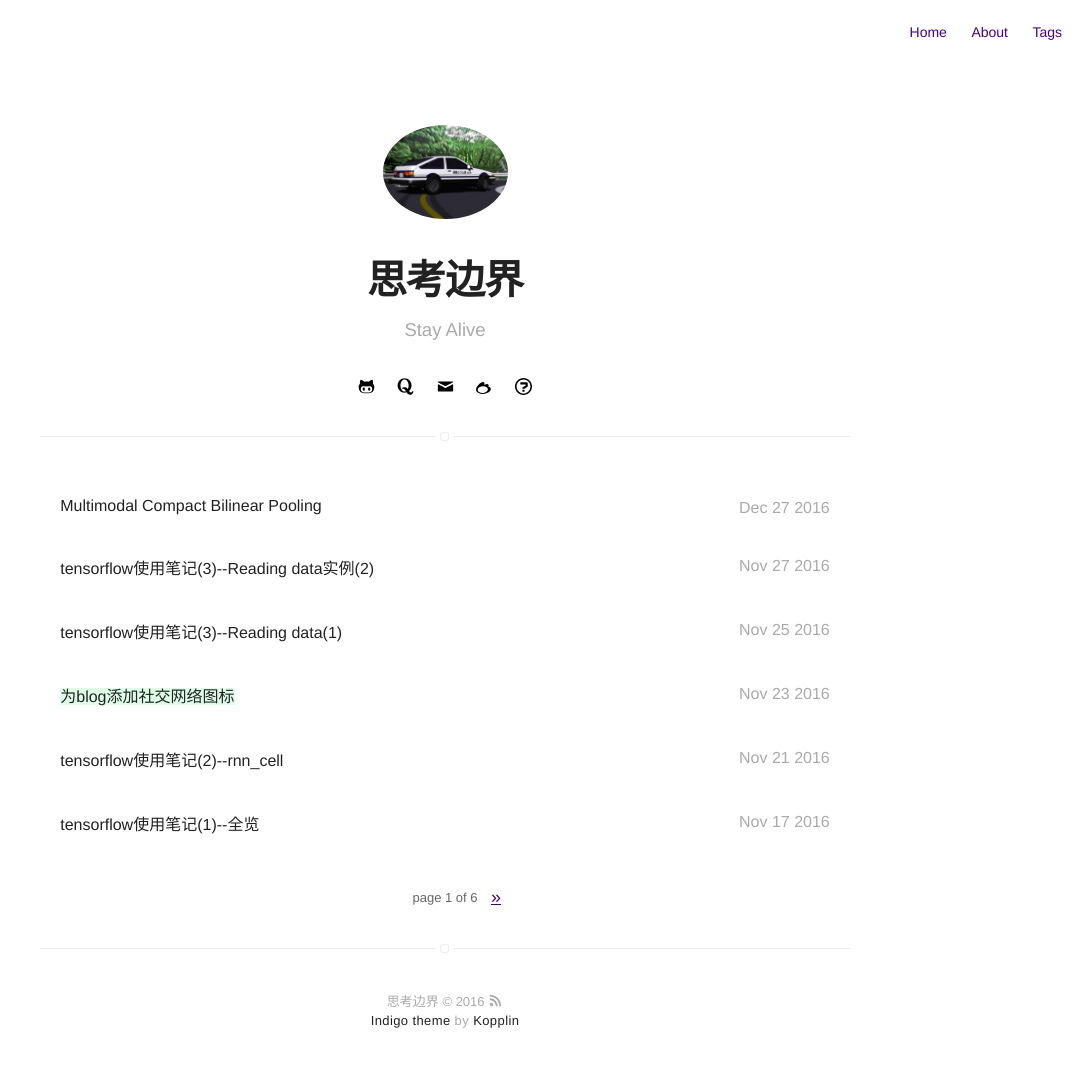
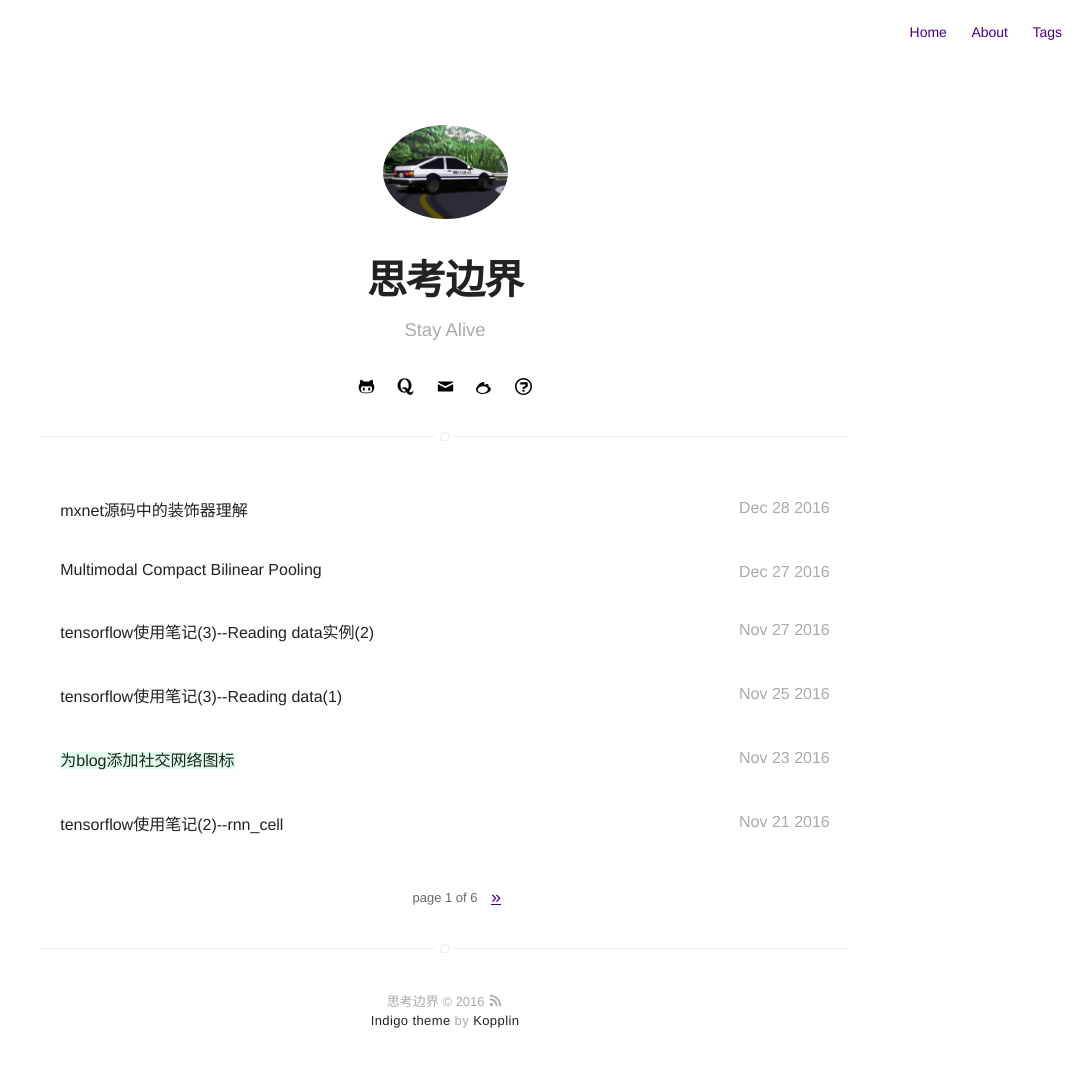
Before and after one commit to sunjieee/saicoco.github.io, a Jekyll site: the page built from blog/index.html, in a window 1280 px wide. Shown: the whole page, without its empty margins (195-1280 px from the left). Built offline with Jekyll 4.4.1, drawn with Linux system fonts in a browser that asks for light colours; the list of posts is cut into pages by our own code; some of the changed lines change nothing that is shown.

Commit message:
decorater

````diff
--- a/_config.yml
+++ b/_config.yml
@@ -9,7 +9,6 @@
 # better with square images
 external-image: false
 picture: assets/images/pro.jpg
-
 # url: https://koppl.in/indigo
 url: http://saicoco.github.io
 
--- /dev/null
+++ b/_posts/2016-12-29-python-docor.md
@@ -0,0 +1,150 @@
+---
+title: "mxnet源码中的装饰器理解"
+layout: post
+date: 2016-12-28
+image: ../downloads/mxnet/register.png
+headerImage: true
+tag: python
+blog: true
+start: true
+author: karl
+description: python装饰器
+---
+
+今天趁着跑实验的间隙跑去阅读mxnet源码，看到了这么一段代码：
+
+```python
+class Optimizer(object):
+    """Base class of all optimizers."""
+    opt_registry = {}
+
+    @staticmethod
+    def register(klass):
+        """Register optimizers to the optimizer factory"""
+        assert(isinstance(klass, type))
+        name = klass.__name__.lower()
+        if name in Optimizer.opt_registry:
+            print('WARNING: New optimizer %s.%s is overriding '
+                  'existing optimizer %s.%s' % (
+                      klass.__module__, klass.__name__,
+                      Optimizer.opt_registry[name].__module__,
+                      Optimizer.opt_registry[name].__name__))
+        Optimizer.opt_registry[name] = klass
+        return klass
+
+    @staticmethod
+    def create_optimizer(name, rescale_grad=1, **kwargs):
+        """Create an optimizer with specified name.
+
+        Parameters
+        ----------
+        name: str
+            Name of required optimizer. Should be the name
+            of a subclass of Optimizer. Case insensitive.
+
+        rescale_grad : float
+            Rescaling factor on gradient.
+
+        kwargs: dict
+            Parameters for optimizer
+
+        Returns
+        -------
+        opt : Optimizer
+            The result optimizer.
+        """
+        if name.lower() in Optimizer.opt_registry:
+            return Optimizer.opt_registry[name.lower()](
+                rescale_grad=rescale_grad,
+                **kwargs)
+        else:
+            raise ValueError('Cannot find optimizer %s' % name)
+
+register = Optimizer.register
+
+@register
+class SGD(Optimizer):
+    """A very simple SGD optimizer with momentum and weight regularization.
+
+    Parameters
+    ----------
+    learning_rate : float, optional
+        learning_rate of SGD
+
+    momentum : float, optional
+       momentum value
+
+    wd : float, optional
+        L2 regularization coefficient add to all the weights
+
+    rescale_grad : float, optional
+        rescaling factor of gradient.
+
+    clip_gradient : float, optional
+        clip gradient in range [-clip_gradient, clip_gradient]
+
+    param_idx2name : dict of string/int to float, optional
+        special treat weight decay in parameter ends with bias, gamma, and beta
+    """
+    def __init__(self, momentum=0.0, **kwargs):
+        super(SGD, self).__init__(**kwargs)
+        self.momentum = momentum
+
+```
+
+以上代码在Optimazer.py中，然后你会在model.py中看到构造Optimazer时仅仅使用`create_optimizer(*args)`便可以得到对应的Optimazer,这里我好奇它的执行顺序，入口为函数`create_optimizer()`,终点为`class SGD`,那么通过基类如何构造子类，注意到有装饰器`@register`,所以首先执行类方法`register`,然后执行构建基类，再构建SGD,于是我做了如下测试：
+```python
+# -*- coding=utf-8 -*-
+# Have a good day~
+
+class my_base(object):
+    test_dict = {}
+
+    @staticmethod
+    def register(klass):
+        name = klass.__name__.lower()
+        print '{} is registing....'.format(name)
+        if name in my_base.test_dict:
+            print('WARNING: New test_item %s.%s is overriding '
+                  'existing test_item %s.%s' % (
+                      klass.__module__, klass.__name__,
+                      my_base.test_dict[name].__module__,
+                      my_base.test_dict[name].__name__))
+        my_base.test_dict[name] = klass
+        return klass
+
+    @staticmethod
+    def create_test_item(name, classes):
+        if name.lower() in my_base.test_dict:
+            return my_base.test_dict[name](classes)
+        else:
+            raise ValueError('Cannot find test_item %s' % name)
+
+    def __init__(self, classes):
+        self.classes = classes
+        print 'base class'
+register = my_base.register
+
+@register
+class sun(my_base):
+
+    def __init__(self, classes):
+        super(sun, self).__init__(classes)
+        print 'sun'
+
+if __name__ == '__main__':
+    s = my_base.create_test_item('sun', 2)
+
+```
+
+目的旨在看看如何执行的，运行结果如下：
+
+```
+sun is registing....
+base class
+sun
+```
+
+这下就可以明白，调用类方法是不需要构建对象的，即调用方法`create_test_item`时基类`my_base`还未创建类对象，而且在debug时，发现`@register`在`s = my_base.create_test_item('sun', 2)`之前执行的，即在执行之前便已经加入到了`test_dict`中，这样在后续的`create_test_item`可以顺利的返回`sun(classes)`的结果，然后根据继承关系构建类对象。
+
+总而言之一句话，装饰器运行在代码运行之前，即定义阶段就已经完成。
````
Also changed, not shown: downloads/mxnet_register/register.png (added).
